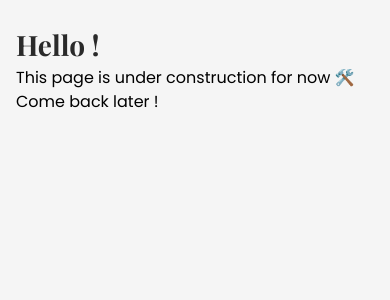
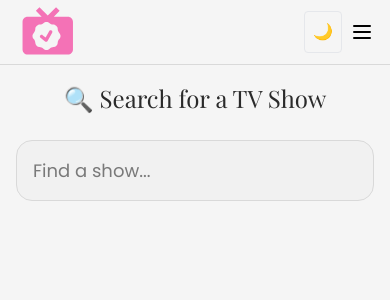
Before and after one commit to claireszt/tv-tracker, a Next.js app: page /search in a window 390 px wide. Shown: the top 300 px of the page. Built offline with nearby package versions, Linux system fonts and the light colour scheme.

Commit message:
💄 Improved SearchPage UI & responsiveness

```diff
--- a/src/app/search/page.tsx
+++ b/src/app/search/page.tsx
@@ -1,60 +1,62 @@
 "use client";
 
-// import React, { useState } from "react";
-// import { useDebounce } from "use-debounce";
+import Input from "@/components/ui/Input";
+import Navbar from "@/components/ui/NavBar";
+import SearchResults from "@/components/ui/SearchResults";
+import { useEffect, useState } from "react";
+import { useDebounce } from "use-debounce";
 
 export default function SearchPage() {
-  // const [query, setQuery] = useState("");
-  // const [debouncedQuery] = useDebounce(query, 100);
-  // const [results, setResults] = useState<any[]>([]);
-  // const [loading, setLoading] = useState(false);
+  const [query, setQuery] = useState("");
+  const [debouncedQuery] = useDebounce(query, 300);
+  const [results, setResults] = useState<any[]>([]);
+  const [loading, setLoading] = useState(false);
 
-  // async function fetchSearchResults() {
-  //   if (!debouncedQuery.trim()) {
-  //     setResults([]);
-  //     return;
-  //   }
+  useEffect(() => {
+    async function fetchSearchResults() {
+      if (!debouncedQuery.trim()) {
+        setResults([]);
+        return;
+      }
 
-  //   setLoading(true);
-  //   const res = await fetch(`/api/tvdb/search?q=${debouncedQuery}`);
-  //   const data = await res.json();
+      setLoading(true);
+      const res = await fetch(`/api/tvdb/search?q=${debouncedQuery}`);
+      const data = await res.json();
 
-  //   setResults(data.data ?? []);
-  //   setLoading(false);
-  // }
+      setResults(data.data ?? []);
+      setLoading(false);
+    }
 
-  // React.useEffect(() => {
-  //   fetchSearchResults();
-  // }, [debouncedQuery]);
+    fetchSearchResults();
+  }, [debouncedQuery]);
 
   return (
-    <div className="max-w-xl mx-auto p-m">
-      {/* <h1 className="text-h1 mobile:text-h1-mobile font-heading text-light-text mb-4">
-        Search for a TV Show
-      </h1>
+    <div className="max-w-4xl mx-auto px-4 py-6 md:py-12 pt-20">
+      <Navbar />
+      <div className="flex flex-col items-center">
+        <h1 className="text-2xl md:text-3xl font-heading text-light-text dark:text-dark-text mb-6 text-center flex items-center gap-2">
+          🔍 Search for a TV Show
+        </h1>
 
-      <div className="flex gap-2">
-        <Input
-          value={query}
-          onChange={(e: React.ChangeEvent<HTMLInputElement>) => setQuery(e.target.value)}
-          onClear={() => setQuery("")}
-          placeholder="Enter show name..."
-        />
+        <div className="flex items-center gap-3 w-full max-w-lg mx-auto">
+          <Input
+            type="text"
+            placeholder="Find a show..."
+            value={query}
+            onChange={(e: any) => setQuery(e.target.value)}
+            onClear={() => setQuery("")}
+          />
+        </div>
       </div>
 
       {loading && (
-        <div className="mt-2 flex items-center gap-2 text-light-text opacity-70 text-body-lg">
-          <span className="animate-spin h-4 w-4 border-2 border-light-border border-t-transparent rounded-full"></span>
+        <div className="mt-4 flex items-center justify-center gap-2 text-light-text opacity-70 text-lg">
+          <span className="animate-spin h-5 w-5 border-2 border-light-border border-t-transparent rounded-full"></span>
           Searching...
         </div>
       )}
 
-      <SearchResults results={results} /> */}
-      <h1 className="mt-2 text-3xl font-bold text-light-text dark:text-dark-text font-heading">
-        Hello !
-      </h1>
-      <p>This page is under construction for now 🛠️</p>
-      <p>Come back later !</p>
+      <SearchResults results={results} loading={loading} query={query} />
     </div>
   );
 }
--- a/src/components/SearchResults.tsx
+++ /dev/null
@@ -1,36 +0,0 @@
-"use client";
-
-import { useRouter } from "next/navigation";
-import React from "react";
-
-interface SearchResultsProps {
-  results: { id: string; tvdb_id: string; name: string }[];
-}
-
-const SearchResults: React.FC<SearchResultsProps> = ({ results }) => {
-  const router = useRouter();
-
-  if (results.length === 0) {
-    return (
-      <p className="mt-4 text-body-lg mobile:text-body-lg-mobile text-light-text dark:text-dark-text opacity-70">
-        No results found.
-      </p>
-    );
-  }
-
-  return (
-    <ul className="mt-4 border border-light-border dark:border-dark-border rounded-1 p-m bg-light-surface dark:bg-dark-surface">
-      {results.map((show) => (
-        <li
-          key={show.id}
-          className="p-s hover:bg-light-border dark:hover:bg-dark-border cursor-pointer transition-all rounded-1 text-body-lg mobile:text-body-lg-mobile text-light-text dark:text-dark-text"
-          onClick={() => router.push(`/show/${show.tvdb_id}`)}
-        >
-          {show.name}
-        </li>
-      ))}
-    </ul>
-  );
-};
-
-export default SearchResults;
--- a/src/components/ui/Input.tsx
+++ b/src/components/ui/Input.tsx
@@ -1,28 +1,49 @@
 export default function Input({
   label,
-  type,
+  type = "text",
   placeholder,
+  value,
+  onChange,
   error,
+  onClear,
   ...rest
 }: {
-  label: string;
-  type: string;
+  label?: string;
+  type?: string;
   placeholder: string;
+  value?: string;
+  onChange?: (e: React.ChangeEvent<HTMLInputElement>) => void;
   error?: string;
+  onClear?: () => void;
 }) {
   return (
     <div className="w-full">
-      <label className="block text-sm font-medium text-light-text dark:text-dark-text">
+      {label && (
+        <label className="block text-sm font-medium text-light-text dark:text-dark-text mb-1">
           {label}
         </label>
+      )}
+      <div className="relative">
         <input
           type={type}
+          value={value}
           placeholder={placeholder}
-        className={`w-full mt-1 p-3 border rounded-md bg-light-surface dark:bg-dark-surface text-light-text dark:text-dark-text placeholder:text-light-text/60 dark:placeholder:text-dark-text/80
-          ${error ? "border-light-error dark:border-dark-error" : "border-light-border dark:border-dark-border"}
-          focus:outline-none focus:ring-2 focus:ring-light-primary/50 dark:focus:ring-dark-primary/50`}
+          className={`w-full p-4 pr-12 text-lg border rounded-lg bg-light-surface dark:bg-dark-surface text-light-text dark:text-dark-text placeholder:text-light-text/60 dark:placeholder:text-dark-text/80
+            border-light-border dark:border-dark-border focus:outline-none focus:ring-2 focus:ring-light-primary/50 dark:focus:ring-dark-primary/50
+            ${error ? "border-light-error dark:border-dark-error" : "border-light-border dark:border-dark-border"}`}
+          onChange={onChange}
           {...rest}
         />
+        {value && onClear && (
+          <button
+            type="button"
+            onClick={onClear}
+            className="absolute right-4 top-1/2 transform -translate-y-1/2 text-light-text dark:text-dark-text opacity-70 hover:opacity-100"
+          >
+            ✖
+          </button>
+        )}
+      </div>
       {error && <p className="mt-1 text-xs text-light-error dark:text-dark-error">{error}</p>}
     </div>
   );
--- /dev/null
+++ b/src/components/ui/SearchResults.tsx
@@ -0,0 +1,39 @@
+"use client";
+
+import { useRouter } from "next/navigation";
+
+interface SearchResultsProps {
+  results: { id: string; tvdb_id: string; name: string }[];
+  loading: boolean;
+  query: string;
+}
+
+const SearchResults: React.FC<SearchResultsProps> = ({ results, loading, query }) => {
+  const router = useRouter();
+
+  if (!loading && query.trim() !== "" && results.length === 0) {
+    return (
+      <p className="mt-6 text-center text-lg text-light-text dark:text-dark-text opacity-70">
+        No results found.
+      </p>
+    );
+  }
+
+  if (results.length === 0) return null;
+
+  return (
+    <ul className="mt-6 max-w-lg mx-auto border border-light-border dark:border-dark-border rounded-lg p-3 bg-light-surface dark:bg-dark-surface shadow-md">
+      {results.map((show) => (
+        <li
+          key={show.id}
+          className="p-4 rounded-md hover:bg-light-border dark:hover:bg-dark-border cursor-pointer transition-all text-lg text-light-text dark:text-dark-text"
+          onClick={() => router.push(`/show/${show.tvdb_id}`)}
+        >
+          {show.name}
+        </li>
+      ))}
+    </ul>
+  );
+};
+
+export default SearchResults;
```
Lines whose indentation alone changed are shown as unchanged.
